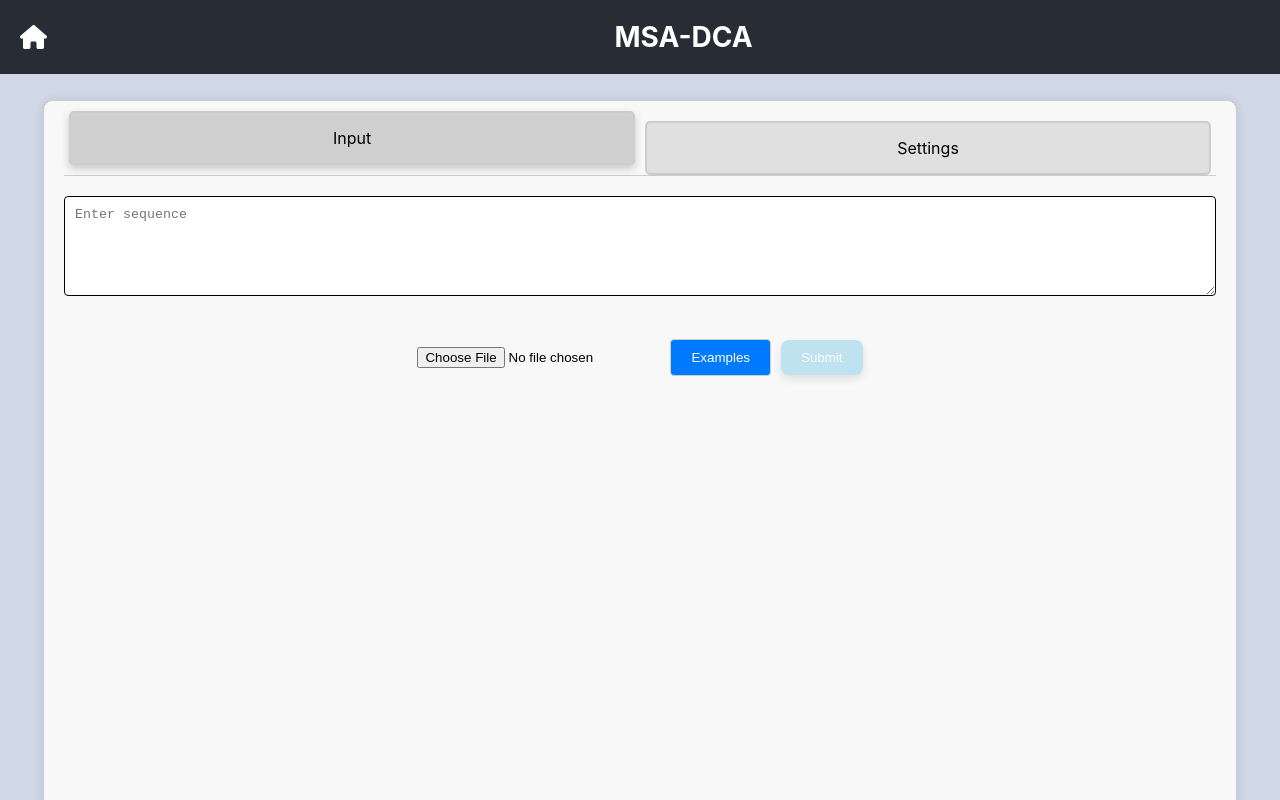
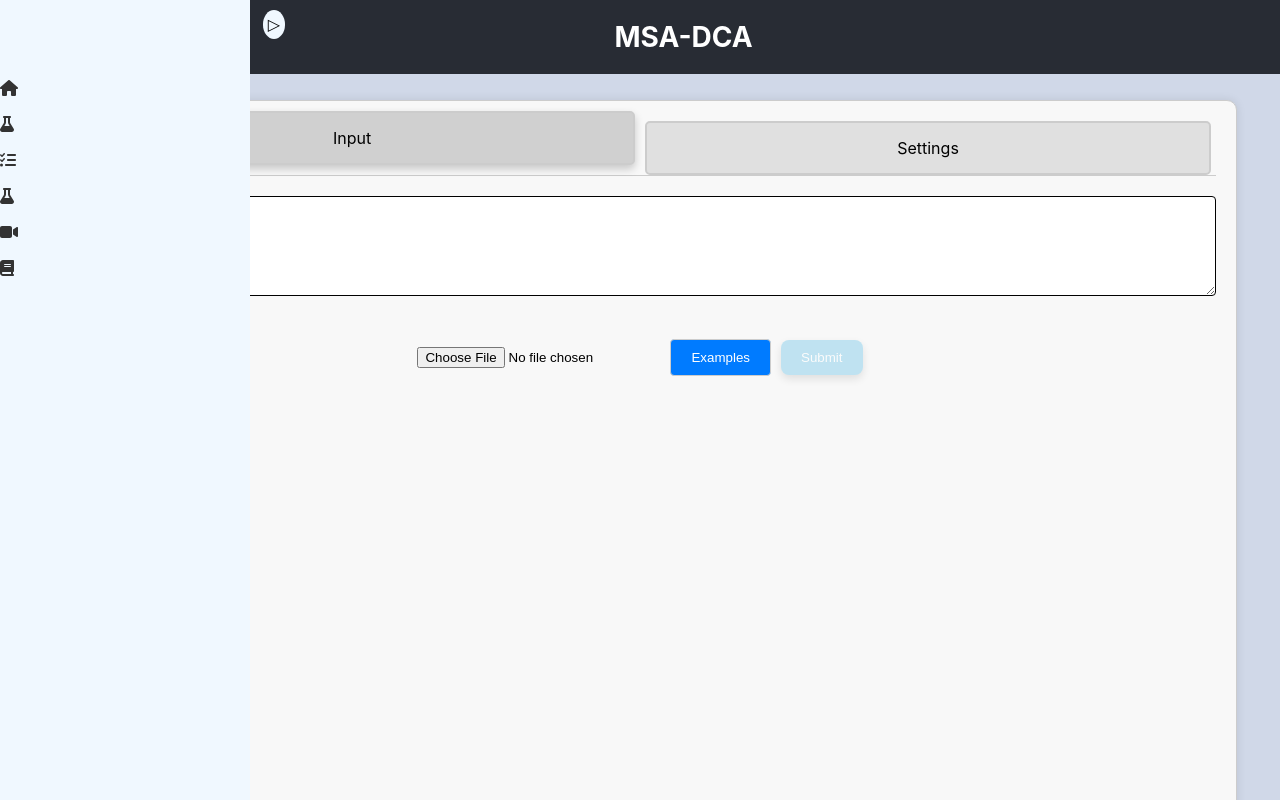
Before and after one commit to utdal/dcaServerFrontend, a React (Create React App) app: page /coevolving-pairs in a window 1280 px wide. Built offline with nearby package versions, Linux system fonts and the light colour scheme.

Commit message:
partial sidebar

```diff
--- /dev/null
+++ b/src/components/Sidebar.css
@@ -0,0 +1,78 @@
+
+.sidebar {
+    position: fixed;
+    top: 0;
+    left: 0;
+    height: 100%;
+    width: 250px;
+    background-color: #f0f8ff;
+    transition: transform 0.3s ease;
+    transform: translateX(0);
+    z-index: 1000;
+  }
+
+  .sidebar.collapsed {
+    width: 60px;
+    transform: translateX(-190px);
+  }
+
+  .sidebar .toggle-btn {
+    position: absolute;
+    top: 10px;
+    right: -35px;
+    background-color: #f0f8ff;
+    border: none;
+    cursor: pointer;
+    font-size: 16px;
+    padding: 5px;
+    border-radius: 50%;
+    transition: background-color 0.3s ease;
+    z-index: 1010;
+  }
+
+  .sidebar .toggle-btn:hover {
+    background-color: #87cefa;
+  }
+
+  .sidebar .collapse-btn {
+    position: absolute;
+    bottom: 10px;
+    right: -35px;
+    background-color: #f0f8ff;
+    border: none;
+    cursor: pointer;
+    font-size: 16px;
+    padding: 5px;
+    border-radius: 50%;
+    transition: background-color 0.3s ease;
+    z-index: 1010;
+  }
+
+  .sidebar .collapse-btn:hover {
+    background-color: #87cefa;
+  }
+
+  .sidebar nav ul {
+    list-style-type: none;
+    padding: 0;
+    margin-top: 60px;
+  }
+
+  .sidebar nav ul li {
+    padding: 15px 20px;
+  }
+
+  .sidebar nav ul li a {
+    text-decoration: none;
+    color: #333;
+    display: flex;
+    align-items: center;
+  }
+
+  .sidebar nav ul li a:hover {
+    color: #4682b4;
+  }
+
+  .sidebar nav ul li a svg {
+    margin-right: 10px;
+  }
--- /dev/null
+++ b/src/components/Sidebar.js
@@ -0,0 +1,55 @@
+import React, { useState } from 'react';
+import { Link } from 'react-router-dom';
+import { FontAwesomeIcon } from '@fortawesome/react-fontawesome';
+import { faHome, faFlask, faTasks, faVideo, faBook } from '@fortawesome/free-solid-svg-icons';
+import './Sidebar.css';
+
+const Sidebar = () => {
+  const [isOpen, setIsOpen] = useState(false);
+
+  const toggleSidebar = () => setIsOpen(!isOpen);
+
+  return (
+    <div className={`sidebar ${isOpen ? 'open' : ''}`}>
+      <button className="toggle-btn" onClick={toggleSidebar}>
+        {isOpen ? '◁' : '▷'}
+      </button>
+      <nav>
+        <ul>
+          <li>
+            <Link to="/">
+              <FontAwesomeIcon icon={faHome} /> {isOpen && 'Home'}
+            </Link>
+          </li>
+          <li>
+            <Link to="/coevolving-pairs">
+              <FontAwesomeIcon icon={faFlask} /> {isOpen && 'MSA-DCA'}
+            </Link>
+          </li>
+          <li>
+            <Link to="/dca-task-list">
+              <FontAwesomeIcon icon={faTasks} /> {isOpen && 'DCA Results'}
+            </Link>
+          </li>
+          <li>
+            <Link to="/LDL">
+              <FontAwesomeIcon icon={faFlask} /> {isOpen && 'LDL'}
+            </Link>
+          </li>
+          <li>
+            <Link to="/introductory-video">
+              <FontAwesomeIcon icon={faVideo} /> {isOpen && 'Intro Video'}
+            </Link>
+          </li>
+          <li>
+            <Link to="/guide-for-biologists">
+              <FontAwesomeIcon icon={faBook} /> {isOpen && 'Bio Guide'}
+            </Link>
+          </li>
+        </ul>
+      </nav>
+    </div>
+  );
+};
+
+export default Sidebar;
--- a/src/pages/CoevolvingPairs.js
+++ b/src/pages/CoevolvingPairs.js
@@ -1,6 +1,7 @@
 import React, { useState, useRef } from 'react';
 import HomeButton from '../components/HomeButton';
 import { generateMsa, computeDca } from '../backend/api';
+import Sidebar from '../components/Sidebar';
 
 const CoevolvingPairs = () => {
   const [inputValue, setInputValue] = useState('');
@@ -173,6 +174,7 @@ const CoevolvingPairs = () => {
 
   return (
     <div style={styles.app}>
+      <Sidebar />
       <div style={styles.header}>
         <HomeButton />
         <span style={{ flex: 1, textAlign: 'center' }}>MSA-DCA</span>
```
